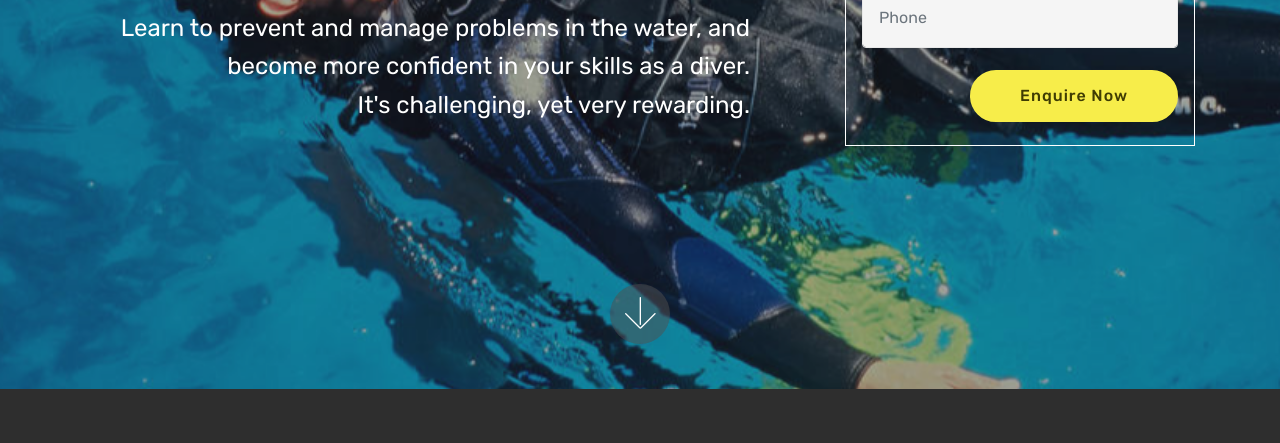
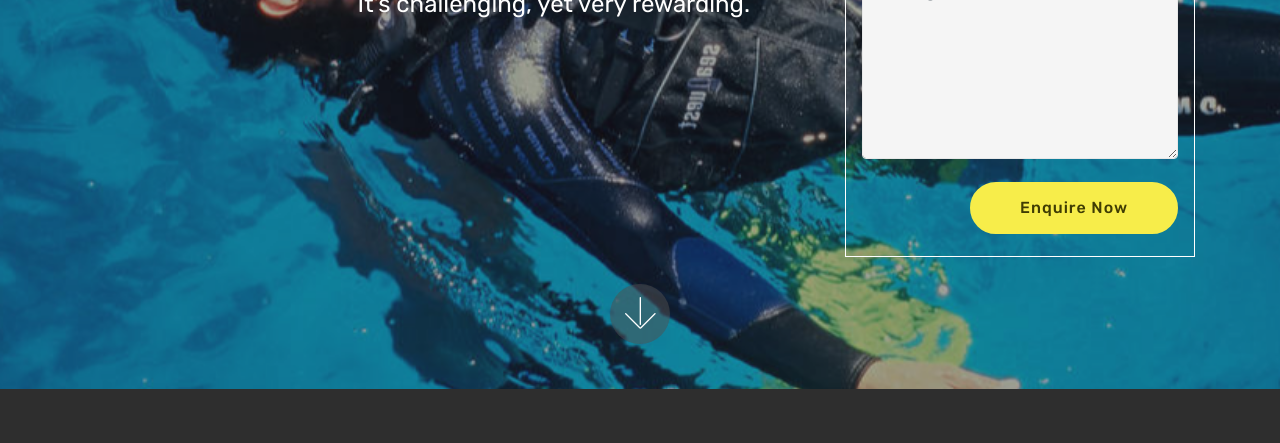
Before and after one commit to Scubaversity/Rescue-Course, a plain HTML site: page index.html in a window 1280 px wide. Shown: the part 411-854 px from the top of the page. Drawn offline with Linux system fonts and the light colour scheme; files whose address does not match are found by name.

Commit message:
create github pages

```diff
--- a/index.html
+++ b/index.html
@@ -59,7 +59,7 @@
     </nav>
 </section>
 
-<section class="engine"><a href="https://mobirise.me/e">make a site</a></section><section class="cid-qRJSwMRxFh mbr-fullscreen mbr-parallax-background" id="header15-h">
+<section class="engine"><a href="https://mobirise.me/b">create a site</a></section><section class="cid-qRJSwMRxFh mbr-fullscreen mbr-parallax-background" id="header15-h">
 
 
 
@@ -77,7 +77,7 @@
         <div class="media-container-column" data-form-type="formoid">
             <div data-form-alert="" hidden="" class="align-center">Thanks for enquiring about our Rescue Course.
 We will be in contact with you as soon as possible.</div>
-            <form class="mbr-form" action="https://mobirise.com/" method="post" data-form-title="Mobirise Form"><input type="hidden" name="email" data-form-email="true" value="5q0zRBvJMld1UTspOlYTLYZsWbrhIXVDl/Ie7vU5CxTqyK5Vdy8GkSjA4wbL3lzPQeYy/I2u0EknM4akOHI1yKa3sJkO5c4J+U/7OumE/ojgXzOCYnU34FTtzEWQBkOG" data-form-field="Email">
+            <form class="mbr-form" action="https://mobirise.com/" method="post" data-form-title="Mobirise Form"><input type="hidden" name="email" data-form-email="true" value="ltOoMWQcFOoRKGf1SEBF6sMr5KZgHzdKNAmc0zWYWR0pPLYNwNgdPGccE4/3w0fcSzPV/HsCVQg89qoiiQ8lkmn9K0u1sJ+UNBEvreLzG1aAlMPrMxpvWc85AC/wSNJb" data-form-field="Email">
                 <div data-for="name">
                     <div class="form-group">
                         <input type="text" class="form-control px-3" name="name" data-form-field="Name" placeholder="Name" required="" id="name-header15-h">
@@ -93,7 +93,9 @@ We will be in contact with you as soon as possible.</div>
                         <input type="tel" class="form-control px-3" name="phone" data-form-field="Phone" placeholder="Phone" id="phone-header15-h">
                     </div>
                 </div>
-
+                <div class="form-group" data-for="message">
+                    <textarea type="text" class="form-control px-3" name="message" rows="7" placeholder="Message" data-form-field="Message" id="message-header15-h"></textarea>
+                </div>
                 <span class="input-group-btn"><button href="" type="submit" class="btn btn-form btn-success display-4">Enquire Now</button></span>
             </form>
         </div>
```
Also changed, not shown: assets/images/mbr-favicon.png (added), 1 other file.
